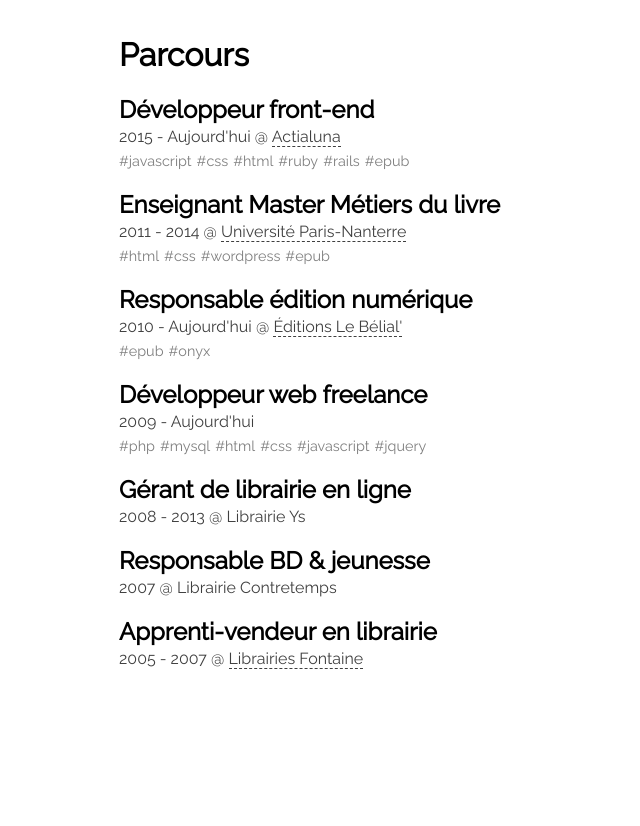
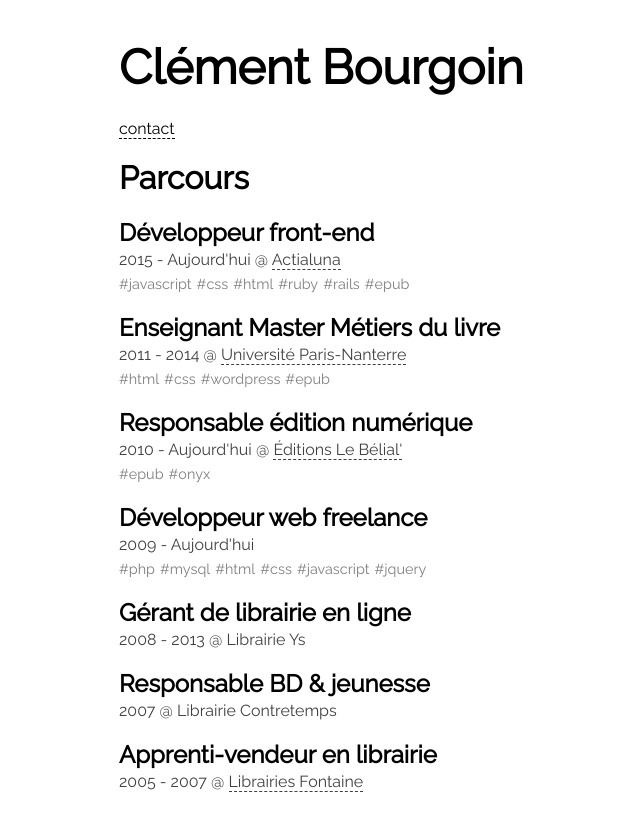
Before and after one commit to clemlatz/clemlatz.dev, a React (Create React App) app: page / in a window 1280 px wide. Shown: the whole page, without its empty margins (181-821 px from the left). Before the commit the page ends 800 px from the top, so only its background shows below. Built offline with nearby package versions, Linux system fonts and the light colour scheme.

Commit message:
Add site title

```diff
--- a/src/App.css
+++ b/src/App.css
@@ -13,3 +13,8 @@
   color: black;
   text-decoration: none;
 }
+
+.App .site-title {
+  font-size: 3em;
+  margin: .5em 0;
+}
--- a/src/App.js
+++ b/src/App.js
@@ -7,6 +7,8 @@
   render() {
     return (
       <div className="App">
+        <h1 className="site-title">Clément Bourgoin</h1>
+        <p><a href="https://nokto.net/contact/">contact</a></p>
         <ExperienceList/>
       </div>
     );
```
